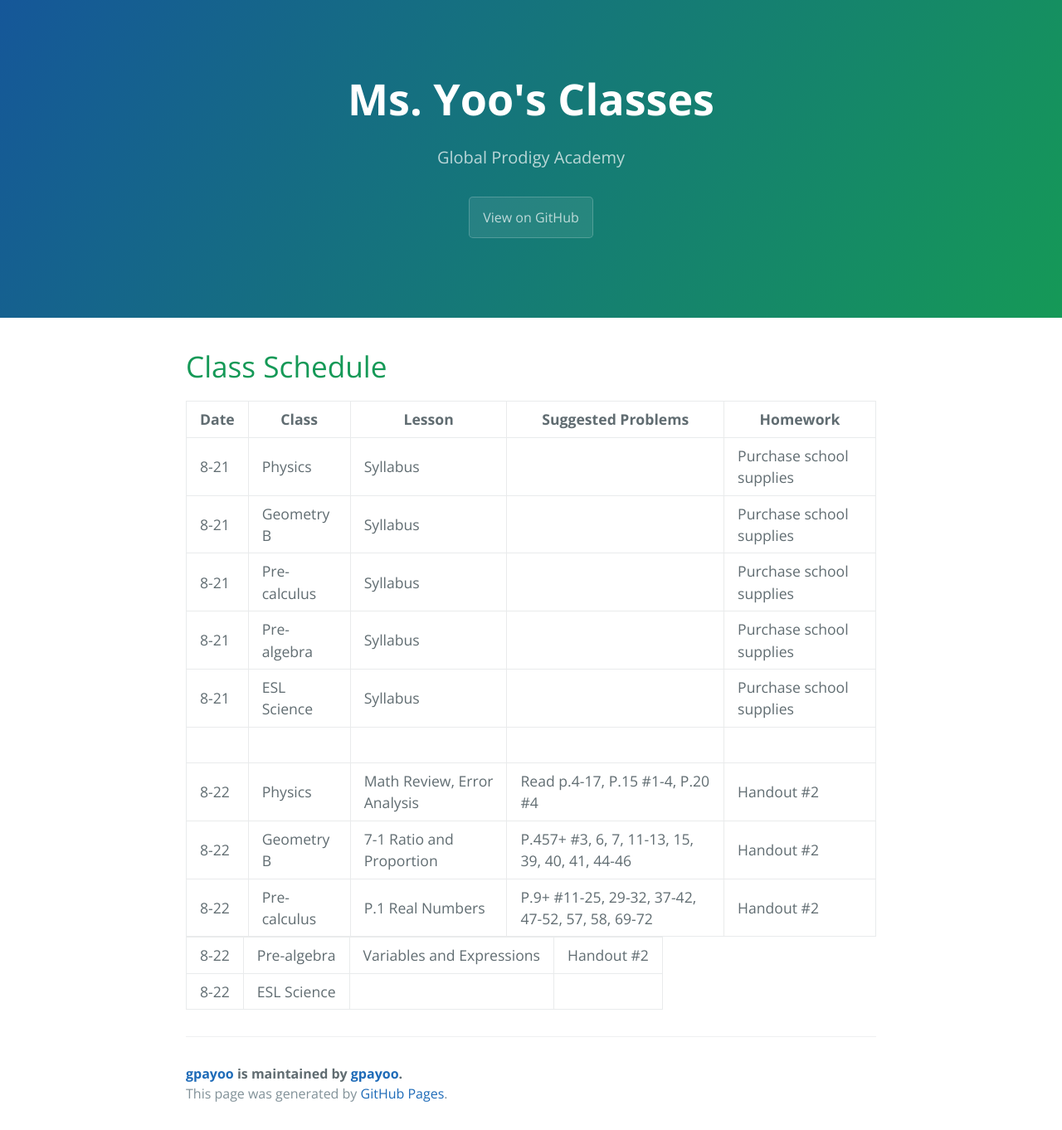
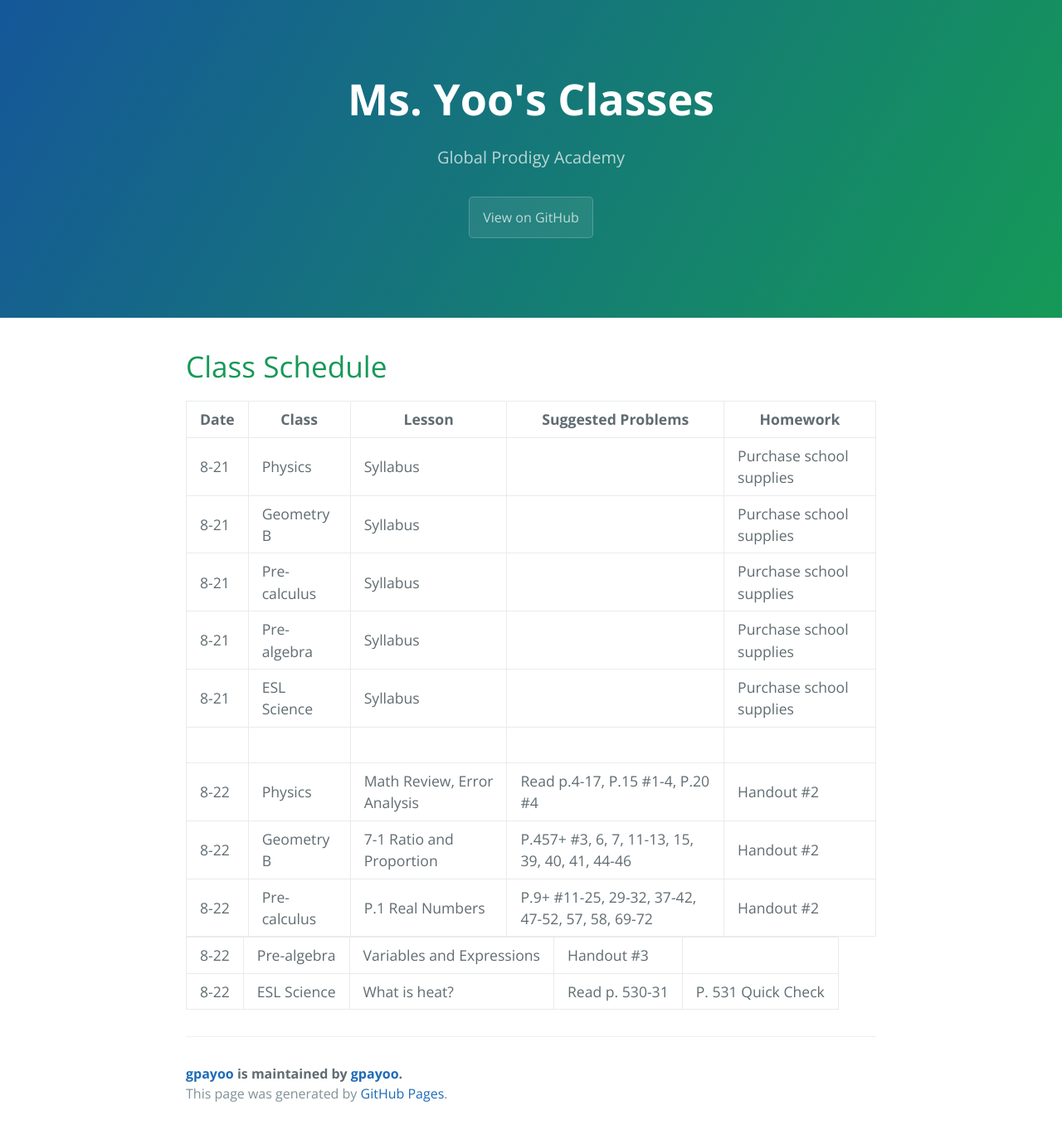
Before and after one commit to gpayoo/gpayoo, a Jekyll site: the page built from index.md, in a window 1280 px wide. Shown: the whole page at 83% size. Built offline with Jekyll 4.4.1, drawn with Linux system fonts in a browser that asks for light colours; our own code applies the rules of GitHub Pages for plain Markdown files.

Commit message:
Update index.md

```diff
--- a/index.md
+++ b/index.md
@@ -17,5 +17,5 @@ layout: default
 | 8-22 | Geometry B | 7-1 Ratio and Proportion | P.457+ #3, 6, 7, 11-13, 15, 39, 40, 41, 44-46 | Handout #2 |
 | 8-22 | Pre-calculus | P.1 Real Numbers | P.9+ #11-25, 29-32, 37-42, 47-52, 57, 58, 69-72 | Handout #2
 
-| 8-22 | Pre-algebra | Variables and Expressions | Handout #2
-| 8-22 | ESL Science |
+| 8-22 | Pre-algebra | Variables and Expressions | Handout #3
+| 8-22 | ESL Science | What is heat? | Read p. 530-31 | P. 531 Quick Check
```
